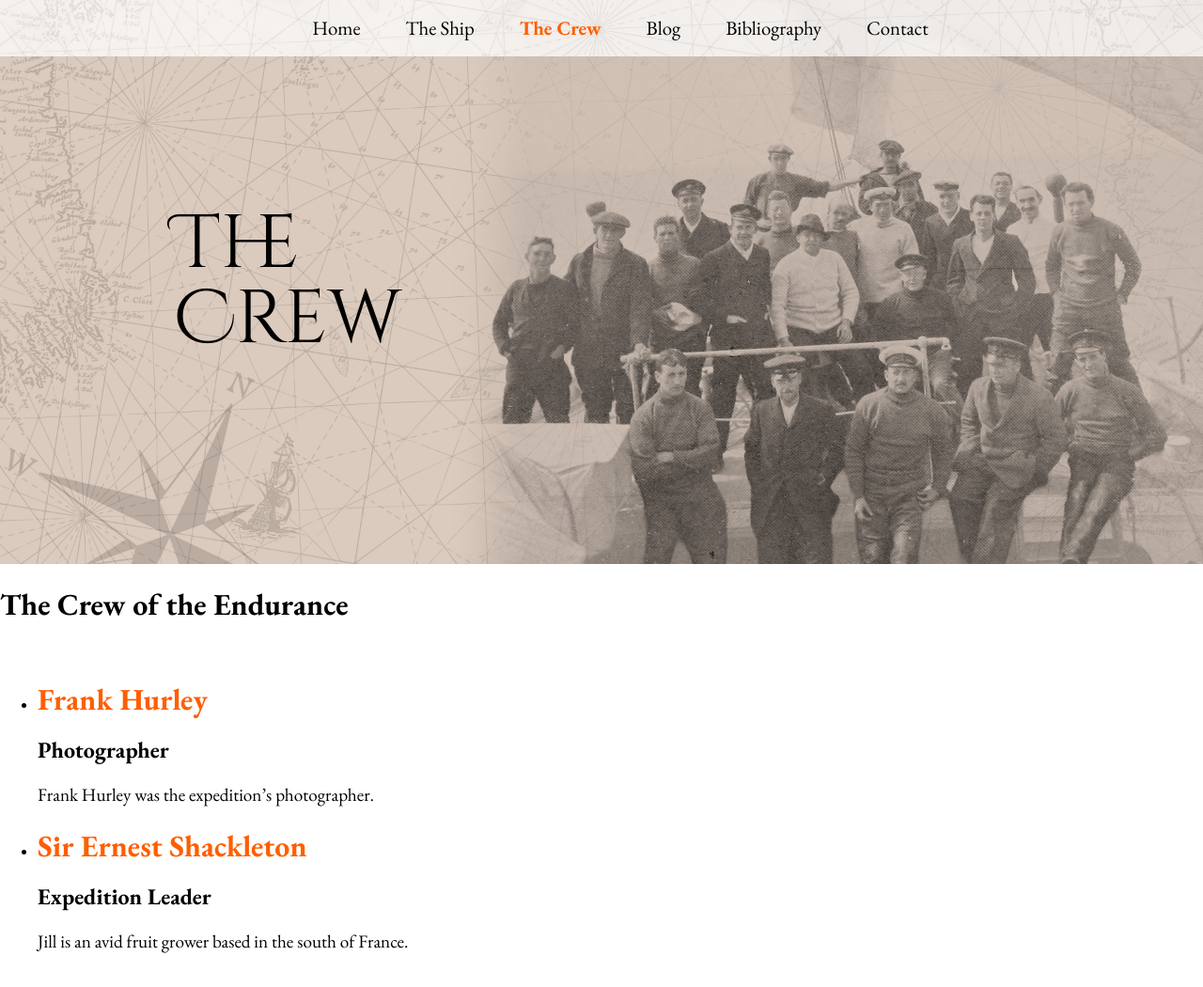
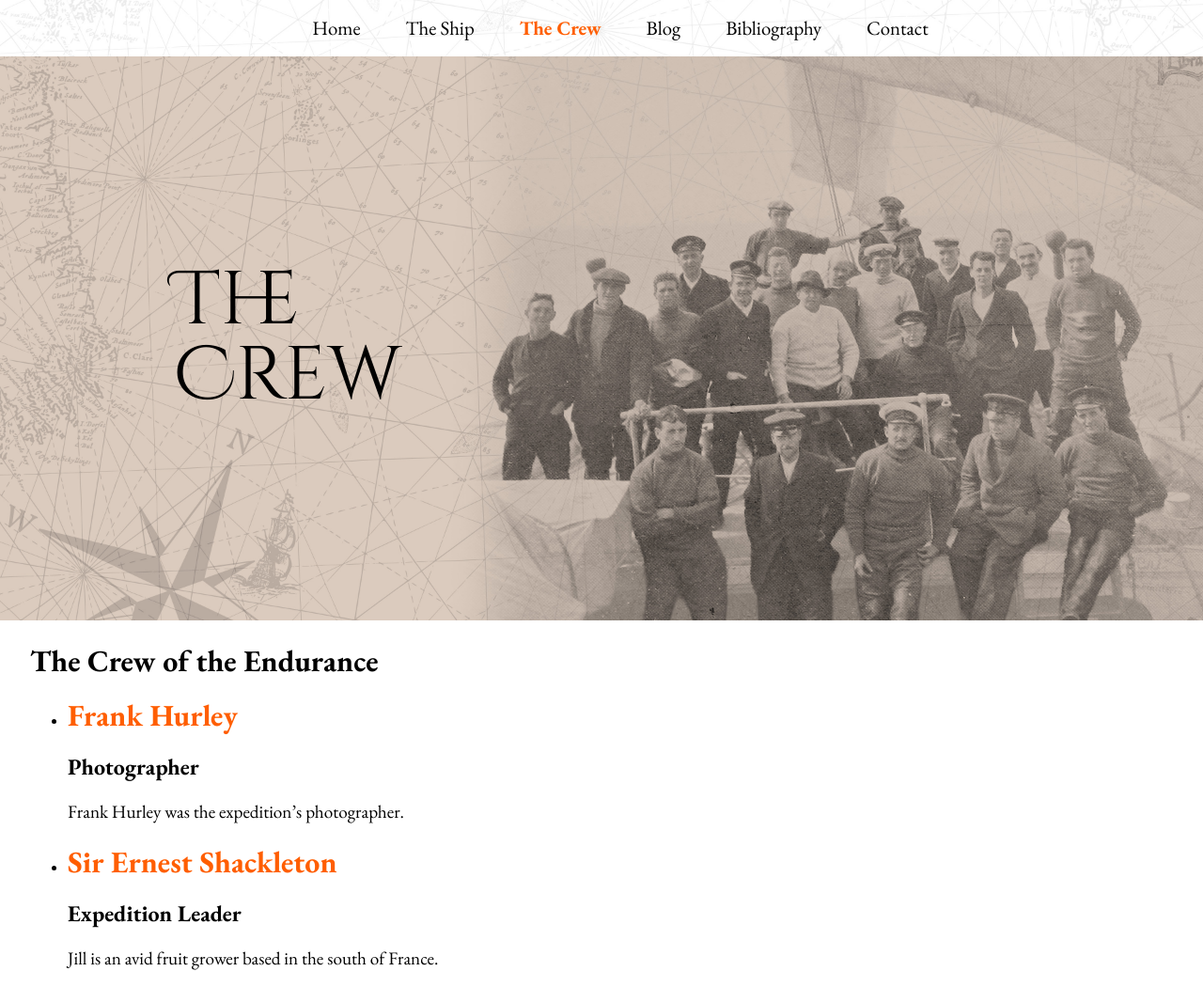
Before and after one commit to stoatsnhoney/Endurance-Project, a Jekyll site: the page built from crew.html, in a window 1280 px wide and 1050 px high. Shown: the whole window at 94% size. Built offline with Jekyll 4.4.1, drawn with Linux system fonts in a browser that asks for light colours.

Commit message:
Add content wrapper and adjust crew page layout
Introduced a .content class with left margin and wrapped crew page content in a div for improved layout. Restored and reorganized media queries in main.scss, and added spacing below navigation for better visual separation.

```diff
--- a/_includes/navigation.html
+++ b/_includes/navigation.html
@@ -20,3 +20,5 @@
   </div>
 
 </nav>
+
+<div style="height: 60px;"></div>
--- a/_sass/main.scss
+++ b/_sass/main.scss
@@ -120,6 +120,10 @@
 
 // MARK: Containers
 
+.content {
+  margin-left: 32px;
+}
+
 .container-left {
   display: flex;
   align-items: center;
@@ -233,90 +237,7 @@
 }
 
 
-// MARK: Media
-
-@media screen and (max-width: 900px) {
-
-  .ship-title {
-    left: 40%;
-    text-align: center;
-    color: white;
-  }
-
-  .ship-img {
-    filter: brightness(0.75);
-  }
-
-  .blog-title {
-    left: 40%;
-    text-align: center;
-    color: white;
-  }
-
-  .blog-img {
-    filter: brightness(0.75);
-  }
-}
-
-@media screen and (max-width: 1000px) {
-
-  div .hero-text {
-    text-align: center;
-    left: 40%;
-    color: white;
-  }
-
-  .hero-img {
-    filter: brightness(0.75);
-  }
-
-  .crew-title {
-    left: 40%;
-    text-align: center;
-    color: white;
-  }
-
-  .crew-img {
-    filter: brightness(0.75);
-  }
-
-  .bib-title {
-    left: 36%;
-    text-align: center;
-    color: white;
-    scale: 0.9;
-  }
-
-  .bib-img {
-    filter: brightness(0.75);
-  }
-}
-
-
-
-@media screen and (max-width: 1300px) {
-
-  .nav-title {
-    display: none;
-  }
-
-}
-
-@media (pointer: coarse) {
-  nav {
-    display: none;
-  }
-}
-
-
-
-
-
-
-
-
-
-
+// MARK: Nav Btn
 
 nav .menu-icon {
   cursor: pointer;
@@ -395,6 +316,80 @@
   top: 0;
 }
 
+
+// MARK: Media Queries
+
+@media screen and (max-width: 900px) {
+
+  .ship-title {
+    left: 40%;
+    text-align: center;
+    color: white;
+  }
+
+  .ship-img {
+    filter: brightness(0.75);
+  }
+
+  .blog-title {
+    left: 40%;
+    text-align: center;
+    color: white;
+  }
+
+  .blog-img {
+    filter: brightness(0.75);
+  }
+}
+
+@media screen and (max-width: 1000px) {
+
+  div .hero-text {
+    text-align: center;
+    left: 40%;
+    color: white;
+  }
+
+  .hero-img {
+    filter: brightness(0.75);
+  }
+
+  .crew-title {
+    left: 40%;
+    text-align: center;
+    color: white;
+  }
+
+  .crew-img {
+    filter: brightness(0.75);
+  }
+
+  .bib-title {
+    left: 36%;
+    text-align: center;
+    color: white;
+    scale: 0.9;
+  }
+
+  .bib-img {
+    filter: brightness(0.75);
+  }
+}
+
+@media screen and (max-width: 1300px) {
+
+  .nav-title {
+    display: none;
+  }
+
+}
+
+@media (pointer: coarse) {
+  nav {
+    display: none;
+  }
+}
+
 @media screen and (min-width: 1000px) {
 
   nav .menu-icon,
@@ -410,3 +405,21 @@
   }
 
 }
+
+@media screen and (max-width: 1000px) {
+
+  .container-left,
+  .container-right {
+    flex-direction: column;
+    align-items: center;
+  }
+
+  .container h2 {
+    text-align: center;
+  }
+
+  .container img {
+    width: 100vw;
+  }
+
+}
--- a/crew.html
+++ b/crew.html
@@ -7,6 +7,8 @@
   <img class="crew-img" src="assets/images/crew1.jpg" alt="All 28 crew members standing at the bow of the Endurance.">
   <h1 class="crew-title">The<br>Crew</h1>
 </div>
+
+<div class="content">
 
   <h2>The Crew of the Endurance</h2>
 
@@ -19,3 +21,5 @@
       </li>
     {% endfor %}
   </ul>
+
+</div>
```
Lines whose indentation alone changed are shown as unchanged.
